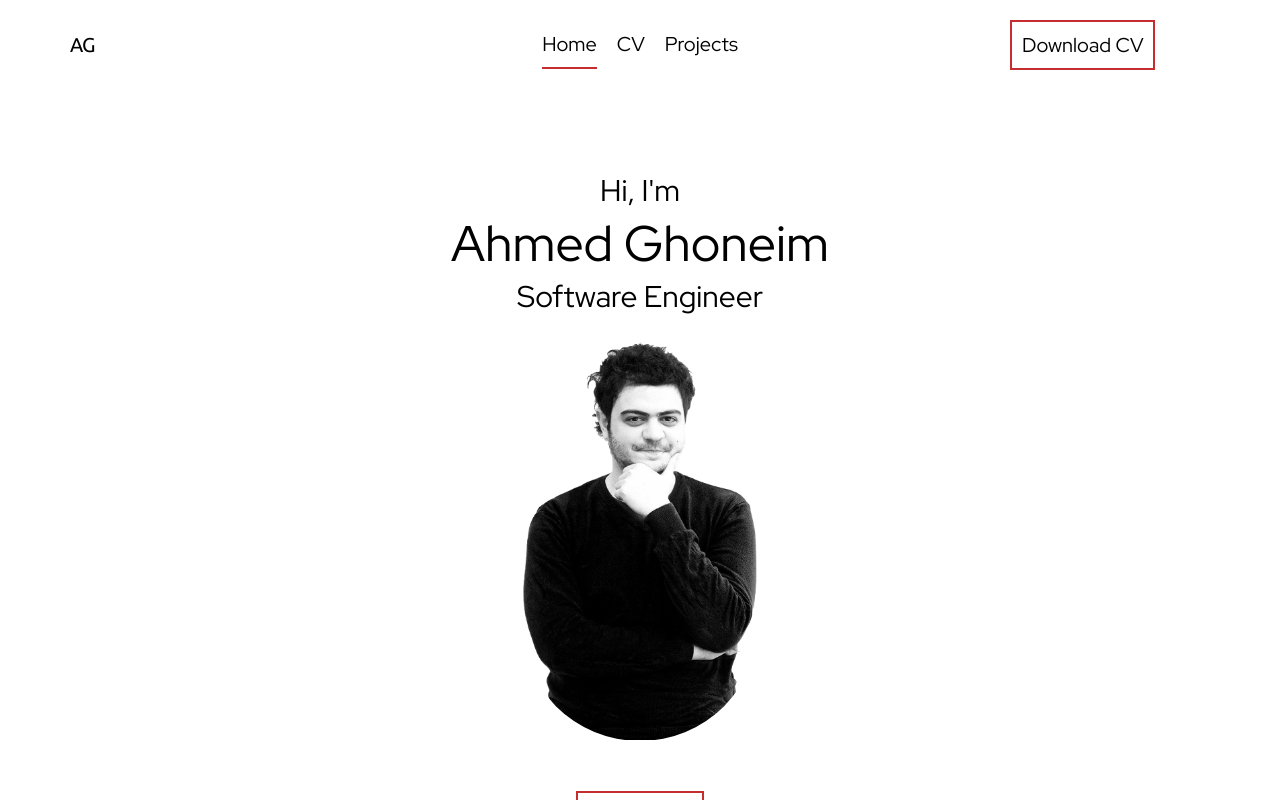
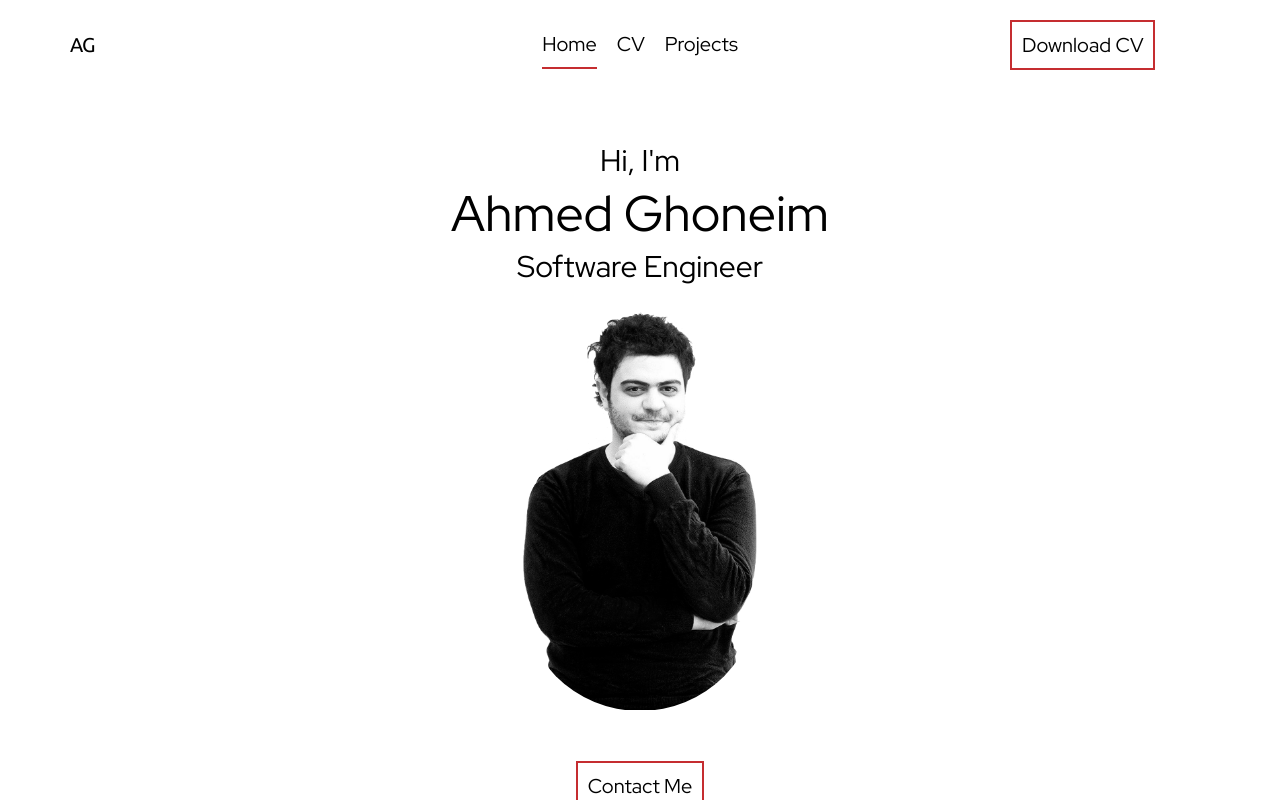
Before and after one commit to aghoneim92/homepage, a Next.js app: page / in a window 1280 px wide. Shown: the top 800 px of the page. Built offline with nearby package versions, Linux system fonts and the light colour scheme.

Commit message:
Decrease top padding in header

```diff
--- a/components/Homepage/HomepageHeader/HomepageHeader.tsx
+++ b/components/Homepage/HomepageHeader/HomepageHeader.tsx
@@ -8,7 +8,7 @@ import CTALink from "../CTALink";
 
 const Container = styled.header`
   display: flex;
-  padding-top: 60px;
+  padding-top: 30px;
   @media (max-width: 425px) {
     padding-top: 20px;
   }
```
